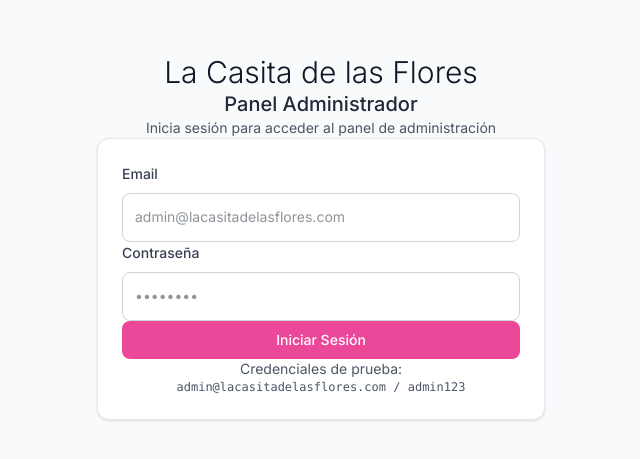
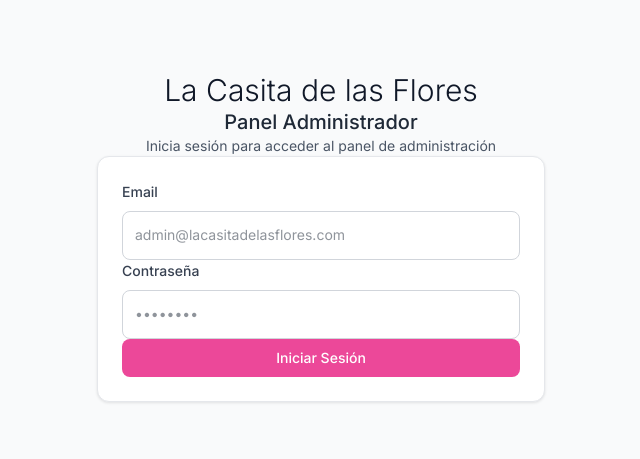
Before and after one commit to Roberto-rgb-code/admin_florescasita, a Next.js app: page / in a window 1280 px wide. Shown: the part 163-622 px from the top of the page, without its empty margins (319-959 px from the left). Built offline with nearby package versions, Linux system fonts and the light colour scheme; no server answers.

Commit message:
fix: remover credenciales de prueba del formulario de login

```diff
--- a/components/LoginForm.tsx
+++ b/components/LoginForm.tsx
@@ -87,13 +87,6 @@
             {isLoading ? "Iniciando sesión..." : "Iniciar Sesión"}
           </button>
         </form>
-
-        <div className="mt-6 text-center text-sm text-gray-600">
-          <p>Credenciales de prueba:</p>
-          <p className="font-mono text-xs mt-1">
-            admin@lacasitadelasflores.com / admin123
-          </p>
-        </div>
       </div>
     </div>
   );
```
